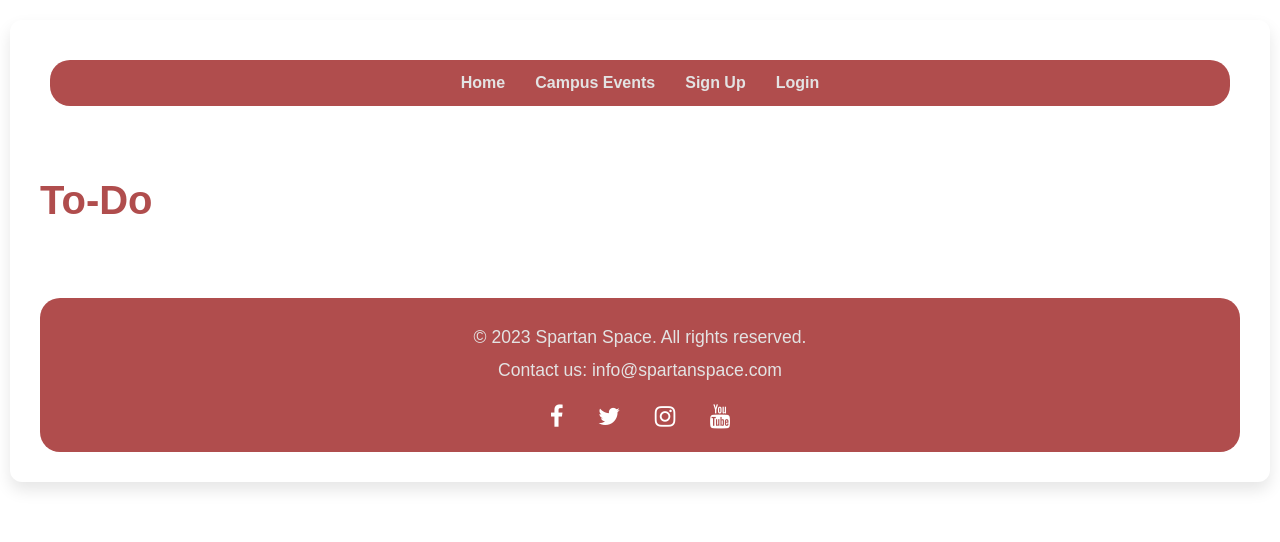
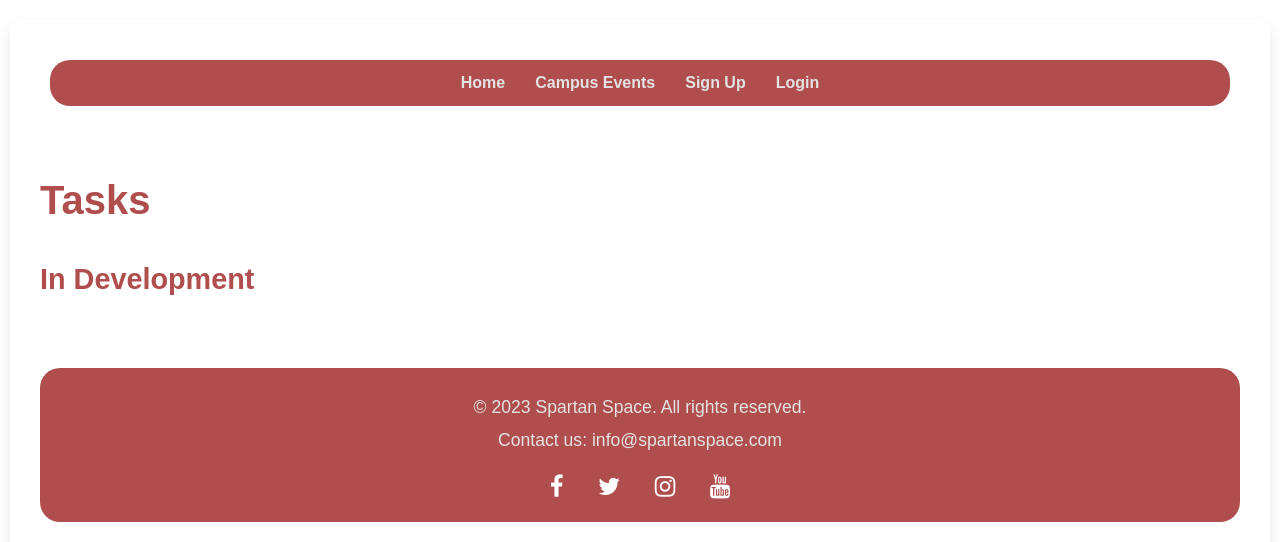
Before and after one commit to wyllg/spartan-space, a Django app: page /task in a window 1280 px wide. Shown: the top 542 px of the page. Run offline with Django 5.2, Linux system fonts and the light colour scheme.

Commit message:
HTML Modifications in base.py and task.py

```diff
--- a/spartanspaceweb/spartanspacepage/templates/base.html
+++ b/spartanspaceweb/spartanspacepage/templates/base.html
@@ -4,7 +4,7 @@
     <!-- Required meta tags -->
     <meta charset="utf-8">
     <meta name="viewport" content="width=device-width, initial-scale=1">
-    <title>{% block title %} Spartan Space {% endblock %}</title>
+    <title>{% block title %} spartanspace {% endblock %}</title>
   </head>
   <body>
 
--- a/spartanspaceweb/spartanspacepage/templates/task.html
+++ b/spartanspaceweb/spartanspacepage/templates/task.html
@@ -7,7 +7,8 @@
 </head>
 
 <body class="page_body">
-    <h1>To-Do</h1>
+    <h1>Tasks</h1>
+    <h2>In Development</h2>
 </body>
 
 {% endblock %}
```
